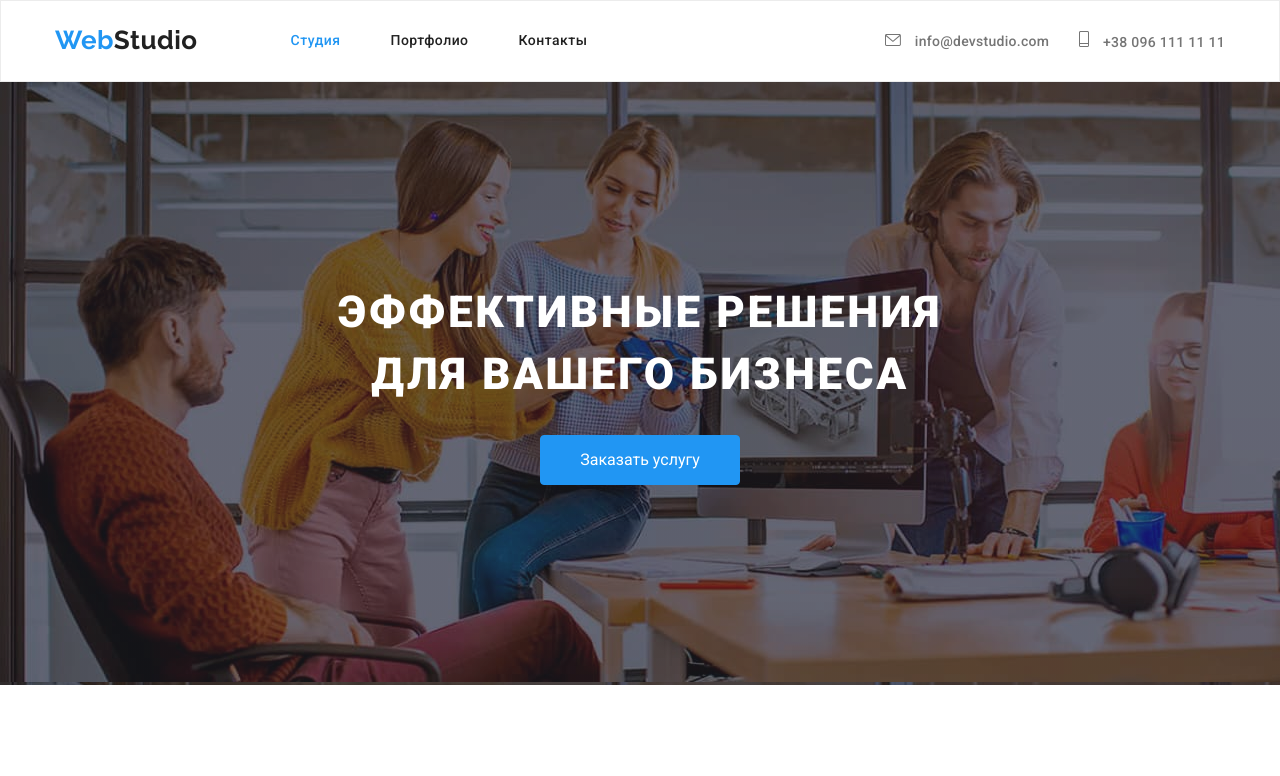
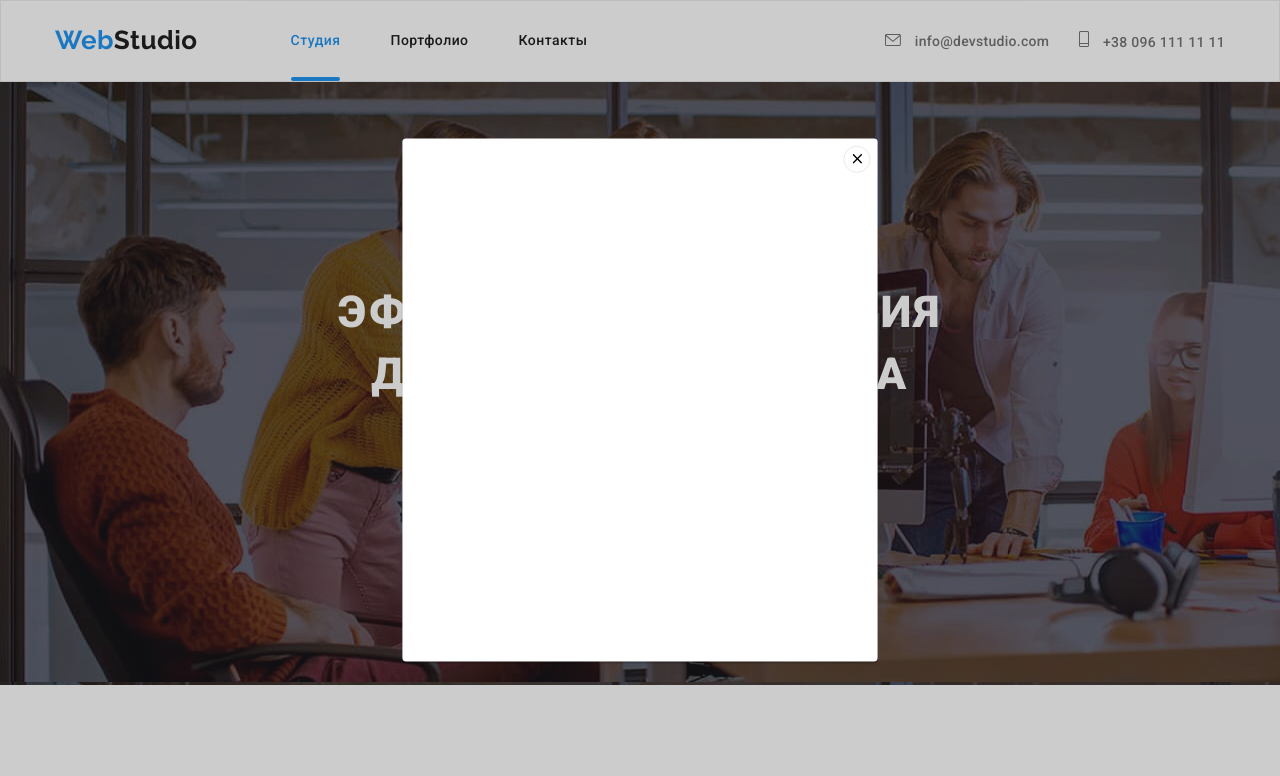
Before and after one commit to Luhivskyi/goit-markup-hw-05, a plain HTML site: page index.html in a window 1280 px wide. Shown: the top 776 px of the page. Drawn offline with nearby package versions, Linux system fonts and the light colour scheme; files whose address does not match are found by name.

Commit message:
Доповнення в модальне вікно

```diff
--- a/css/styles.css
+++ b/css/styles.css
@@ -136,27 +136,27 @@ position: relative;
   color: var(--accent-color);
 }
 
-.site-nav a:hover::after{
-  color: rgba(33,150,243,1);
-}
-
 .site-nav .current {
   color: var(--accent-color);
 }
+
+
 .site-nav list {
   display: block;
   margin-top: 0;
   margin-bottom: 0;
 }
-.site-nav list::after{
+.site-nav .item a.current::after{
   position: absolute;
   content: '';
   display: block;
-  width: 48px;
+  width: 100%;
   height: 4px;
-  background-color:rgba(33,150,243,1) ;
+  border-radius: 2px;
+  background-color:rgba(33,150,243,1);
+  bottom: -32px
+}
 
-}
 
 .contacts {
   margin-left: auto;
@@ -949,19 +949,41 @@ background-color: rgba(47,48,58,0.8);
   pointer-events: none;
 }
 
-.backdrop.is-hidden.modal {
-  transform: scale(0.9);
+.backdrop.is-hidden .modal {
+  transform:translate(-50%, -50%) scale(0.9);
 }
 
 .modal {
   position: absolute;
   top: 50%;
   left: 50%;
-  transform: translate(-50%, -50%);
+  transform: translate(-50%, -50%) scale(1);
+   transition: opacity 250ms cubic-bezier(0.4, 0, 0.2, 1);
 
   width: 528px;
   height: 581px;
 
   background-color: rgba(255, 255, 255, 1);
-  box-shadow: rgba(0, 0, 0, 0, 2);
+  box-shadow: 0px 1px 3px rgba(0, 0, 0, 0.12), 0px 1px 1px rgba(0, 0, 0, 0.14), 0px 2px 1px rgba(0, 0, 0, 0.2);
+border-radius: 4px;
 }
+
+.cross{
+  fill: rgba(0,0,0,1);
+
+}
+
+.close-btn{
+
+position: absolute;
+right: 0;
+
+box-sizing: border-box;
+border: 1px solid rgba(0, 0, 0, 0.1);
+border-radius: 50%;
+background:fill:var(--primary-white-color);
+width: 30px;
+height: 30px;
+margin-top: 8px;
+margin-right: 8px;
+}
--- a/index.html
+++ b/index.html
@@ -506,9 +506,13 @@
         </div>
       </div>
     </footer>
-    <!--<div class="backdrop is-hidden" data-modal>
+    <div class="backdrop is-hidden" data-modal>
       <div class="modal">
-        <button data-modal-close></button>-->
+        <button data-modal-close class="close-btn">
+          <svg width="11" height="11" class="cross" >
+          <use href="./images/symbol-defs2(1).svg#icon-Vector55"></use>
+        </svg>
+        </button>
 
     <script src="./js/modal.js"></script>
   </body>
```
Also changed, not shown: images/symbol-defs 2.svg (added), images/symbol-defs2(1).svg (added).
